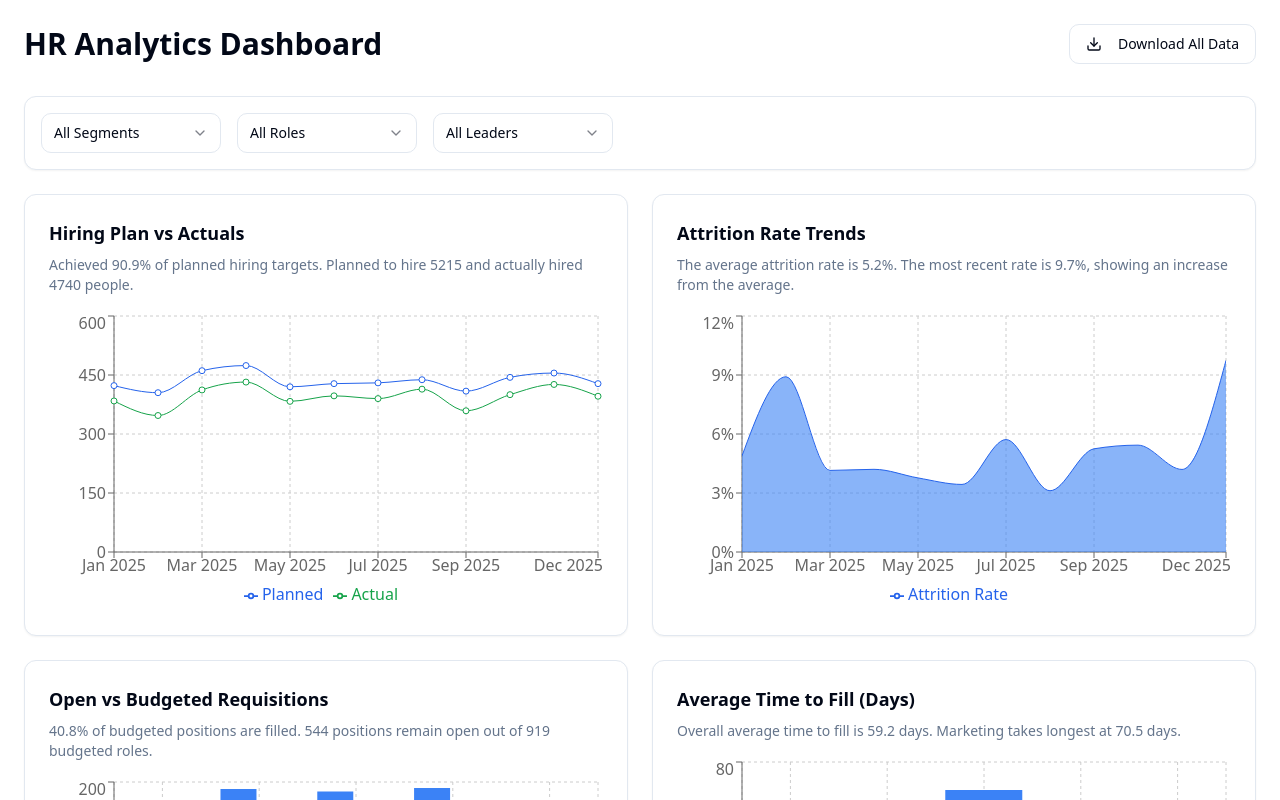
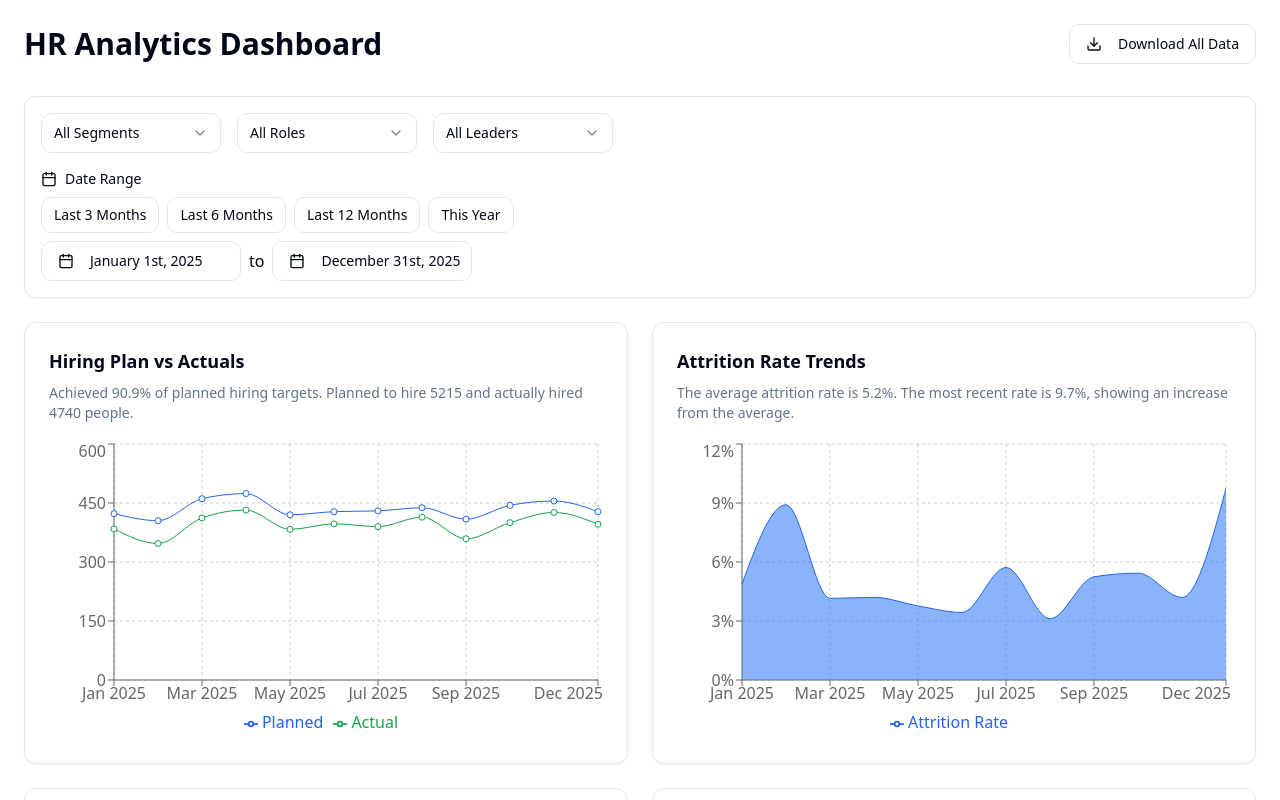
Before and after one commit to cmeiliu/hiring-insight-manager, a React (Vite) app: page / in a window 1280 px wide. Shown: the top 800 px of the page. Built offline with nearby package versions, Linux system fonts and the light colour scheme.

Commit message:
Add date range filtering
Implement functionality to filter data based on a specified date range, including options for month, year, and quarter. This enhancement will allow users to analyze data more effectively within the HR Analytics Dashboard.
[skip gpt_engineer]

```diff
--- a/src/components/dashboard/FilterBar.tsx
+++ b/src/components/dashboard/FilterBar.tsx
@@ -1,26 +1,45 @@
 import { Select, SelectContent, SelectItem, SelectTrigger, SelectValue } from "@/components/ui/select";
 import { Card } from "@/components/ui/card";
 import { allSegments, allRoles, allLeaders, Segment, Role, Leader } from "@/lib/data";
+import { DatePicker } from "@/components/ui/date-picker";
+import { addMonths, startOfYear, endOfYear, format } from "date-fns";
+import { Button } from "@/components/ui/button";
+import { Calendar } from "lucide-react";
 
 interface FilterBarProps {
   segment: Segment | 'All';
   role: Role | 'All';
   leader: Leader | 'All';
+  dateRange: { from: Date | undefined; to: Date | undefined };
   onSegmentChange: (value: Segment | 'All') => void;
   onRoleChange: (value: Role | 'All') => void;
   onLeaderChange: (value: Leader | 'All') => void;
+  onDateRangeChange: (range: { from: Date | undefined; to: Date | undefined }) => void;
 }
 
 export function FilterBar({
   segment,
   role,
   leader,
+  dateRange,
   onSegmentChange,
   onRoleChange,
   onLeaderChange,
+  onDateRangeChange,
 }: FilterBarProps) {
+  const currentYear = new Date().getFullYear();
+  const defaultFrom = startOfYear(new Date(currentYear, 0));
+  const defaultTo = endOfYear(new Date(currentYear, 0));
+
+  const handleQuickDateSelect = (months: number) => {
+    const today = new Date();
+    const from = addMonths(today, -months);
+    onDateRangeChange({ from, to: today });
+  };
+
   return (
-    <Card className="p-4 flex flex-wrap gap-4">
+    <Card className="p-4 space-y-4">
+      <div className="flex flex-wrap gap-4">
         <Select value={segment} onValueChange={(value) => onSegmentChange(value as Segment | 'All')}>
           <SelectTrigger className="w-[180px]">
             <SelectValue placeholder="Select Segment" />
@@ -62,6 +81,55 @@ export function FilterBar({
             ))}
           </SelectContent>
         </Select>
+      </div>
+
+      <div className="space-y-2">
+        <div className="flex items-center gap-2">
+          <Calendar className="h-4 w-4" />
+          <span className="text-sm font-medium">Date Range</span>
+        </div>
+        <div className="flex flex-wrap gap-2">
+          <Button
+            variant="outline"
+            size="sm"
+            onClick={() => handleQuickDateSelect(3)}
+          >
+            Last 3 Months
+          </Button>
+          <Button
+            variant="outline"
+            size="sm"
+            onClick={() => handleQuickDateSelect(6)}
+          >
+            Last 6 Months
+          </Button>
+          <Button
+            variant="outline"
+            size="sm"
+            onClick={() => handleQuickDateSelect(12)}
+          >
+            Last 12 Months
+          </Button>
+          <Button
+            variant="outline"
+            size="sm"
+            onClick={() => onDateRangeChange({ from: defaultFrom, to: defaultTo })}
+          >
+            This Year
+          </Button>
+        </div>
+        <div className="flex gap-2">
+          <DatePicker
+            date={dateRange.from}
+            onChange={(date) => onDateRangeChange({ ...dateRange, from: date })}
+          />
+          <span className="self-center">to</span>
+          <DatePicker
+            date={dateRange.to}
+            onChange={(date) => onDateRangeChange({ ...dateRange, to: date })}
+          />
+        </div>
+      </div>
     </Card>
   );
 }
--- /dev/null
+++ b/src/components/ui/date-picker.tsx
@@ -0,0 +1,46 @@
+"use client"
+
+import * as React from "react"
+import { format } from "date-fns"
+import { Calendar as CalendarIcon } from "lucide-react"
+
+import { cn } from "@/lib/utils"
+import { Button } from "@/components/ui/button"
+import { Calendar } from "@/components/ui/calendar"
+import {
+  Popover,
+  PopoverContent,
+  PopoverTrigger,
+} from "@/components/ui/popover"
+
+interface DatePickerProps {
+  date?: Date
+  onChange: (date?: Date) => void
+}
+
+export function DatePicker({ date, onChange }: DatePickerProps) {
+  return (
+    <Popover>
+      <PopoverTrigger asChild>
+        <Button
+          variant={"outline"}
+          className={cn(
+            "w-[200px] justify-start text-left font-normal",
+            !date && "text-muted-foreground"
+          )}
+        >
+          <CalendarIcon className="mr-2 h-4 w-4" />
+          {date ? format(date, "PPP") : <span>Pick a date</span>}
+        </Button>
+      </PopoverTrigger>
+      <PopoverContent className="w-auto p-0" align="start">
+        <Calendar
+          mode="single"
+          selected={date}
+          onSelect={onChange}
+          initialFocus
+        />
+      </PopoverContent>
+    </Popover>
+  );
+}
--- a/src/pages/Index.tsx
+++ b/src/pages/Index.tsx
@@ -26,6 +26,7 @@ import {
   Role,
   Leader
 } from "@/lib/data";
+import { startOfYear, endOfYear, isWithinInterval } from "date-fns";
 
 const hiringData = generateHiringData();
 const attritionData = generateAttritionData();
@@ -41,13 +42,20 @@ export default function Index() {
   const [segment, setSegment] = useState<Segment | 'All'>('All');
   const [role, setRole] = useState<Role | 'All'>('All');
   const [leader, setLeader] = useState<Leader | 'All'>('All');
+  const [dateRange, setDateRange] = useState<{ from: Date | undefined; to: Date | undefined }>({
+    from: startOfYear(new Date()),
+    to: endOfYear(new Date())
+  });
 
-  const filterData = <T extends { segment: Segment; role?: Role; leader?: Leader }>(data: T[]): T[] => {
+  const filterData = <T extends { segment: Segment; role?: Role; leader?: Leader; date?: Date }>(data: T[]): T[] => {
     return data.filter((item) => {
       const segmentMatch = segment === 'All' || item.segment === segment;
       const roleMatch = role === 'All' || !item.role || item.role === role;
       const leaderMatch = leader === 'All' || !item.leader || item.leader === leader;
-      return segmentMatch && roleMatch && leaderMatch;
+      const dateMatch = !item.date || !dateRange.from || !dateRange.to ||
+        isWithinInterval(item.date, { start: dateRange.from, end: dateRange.to });
+
+      return segmentMatch && roleMatch && leaderMatch && dateMatch;
     });
   };
 
@@ -66,9 +74,11 @@ export default function Index() {
           segment={segment}
           role={role}
           leader={leader}
+          dateRange={dateRange}
           onSegmentChange={setSegment}
           onRoleChange={setRole}
           onLeaderChange={setLeader}
+          onDateRangeChange={setDateRange}
         />
 
         <div className="grid grid-cols-1 md:grid-cols-2 gap-6">
```
Lines whose indentation alone changed are shown as unchanged.
